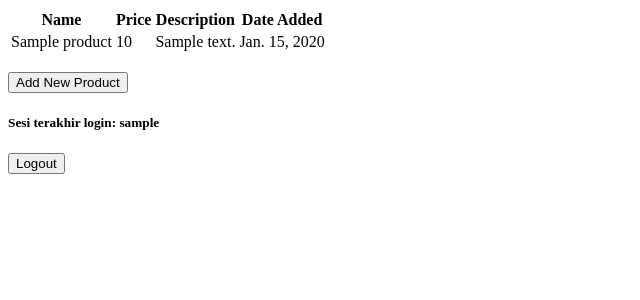
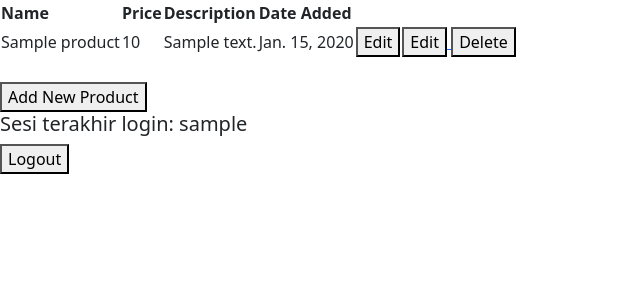
Before and after one commit to DarrelJer/shopping-list, a Django app: template main/templates/main.html in a window 1280 px wide. Shown: the top 300 px of the page, without its empty margins (0-640 px from the left). Run offline with Django 4.2, Linux system fonts and the light colour scheme; tables that the repository leaves empty hold one stand-in row (values such as "Sample post"); the template is opened without the code that fills it: values that come from a table or form of the project are taken from there, most other values are stand-ins (such as "Sample title", 1, 10 or a date in 2020).

Commit message:
Tutorial 5

```diff
--- a/main/templates/main.html
+++ b/main/templates/main.html
@@ -17,6 +17,25 @@
             <td>{{product.price}}</td>
             <td>{{product.description}}</td>
             <td>{{product.date_added}}</td>
+            <td>
+                <a href="{% url 'main:edit_product' product.pk %}">
+                    <button>
+                        Edit
+                    </button>
+                </a>
+            </td>
+            <td>
+                <a href="{% url 'main:edit_product' product.pk %}">
+                    <button>
+                        Edit
+                    </button>
+                </a>
+                <a href="{% url 'main:delete_product' product.pk %}">
+                      <button>
+                          Delete
+                      </button>
+                  </a>
+            </td>
         </tr>
     {% endfor %}
 </table>
--- a/main/urls.py
+++ b/main/urls.py
@@ -3,7 +3,8 @@
 from main.views import register #sesuaikan dengan nama fungsi yang dibuat
 from main.views import login_user
 from main.views import logout_user
-
+from main.views import edit_product
+from main.views import delete_product
 app_name = 'main'
 
 urlpatterns = [
@@ -13,5 +14,7 @@
     path('register/', register, name='register'),
     path('login/', login_user, name='login'),
     path('logout/', logout_user, name='logout'),
+    path('delete/<int:id>', delete_product, name='delete_product'),
+    path('edit-product/<int:id>', edit_product, name='edit_product'),
 
 ]
--- a/templates/base.html
+++ b/templates/base.html
@@ -8,7 +8,13 @@
             content="width=device-width, initial-scale=1.0"
         />
         {% block meta %}
+        <meta charset="UTF-8" />
+        <meta name="viewport" content="width=device-width, initial-scale=1">
         {% endblock meta %}
+        <link href="https://cdn.jsdelivr.net/npm/bootstrap@5.3.2/dist/css/bootstrap.min.css" rel="stylesheet" integrity="sha384-T3c6CoIi6uLrA9TneNEoa7RxnatzjcDSCmG1MXxSR1GAsXEV/Dwwykc2MPK8M2HN" crossorigin="anonymous">
+        <script src="https://code.jquery.com/jquery-3.6.0.min.js" integrity="sha384-KyZXEAg3QhqLMpG8r+J4jsl5c9zdLKaUk5Ae5f5b1bw6AUn5f5v8FZJoMxm6f5cH1" crossorigin="anonymous"></script>
+        <script src="https://cdn.jsdelivr.net/npm/@popperjs/core@2.11.8/dist/umd/popper.min.js" integrity="sha384-I7E8VVD/ismYTF4hNIPjVp/Zjvgyol6VFvRkX/vR+Vc4jQkC+hVqc2pM8ODewa9r" crossorigin="anonymous"></script>
+    <script src="https://cdn.jsdelivr.net/npm/bootstrap@5.3.2/dist/js/bootstrap.min.js" integrity="sha384-BBtl+eGJRgqQAUMxJ7pMwbEyER4l1g+O15P+16Ep7Q9Q+zqX6gSbd85u4mG4QzX+" crossorigin="anonymous"></script>
     </head>
 
     <body>
```
Also changed, not shown: main/templates/edit_products.html (added, +22 -0 lines), main/views.py (+23 -0 lines).
